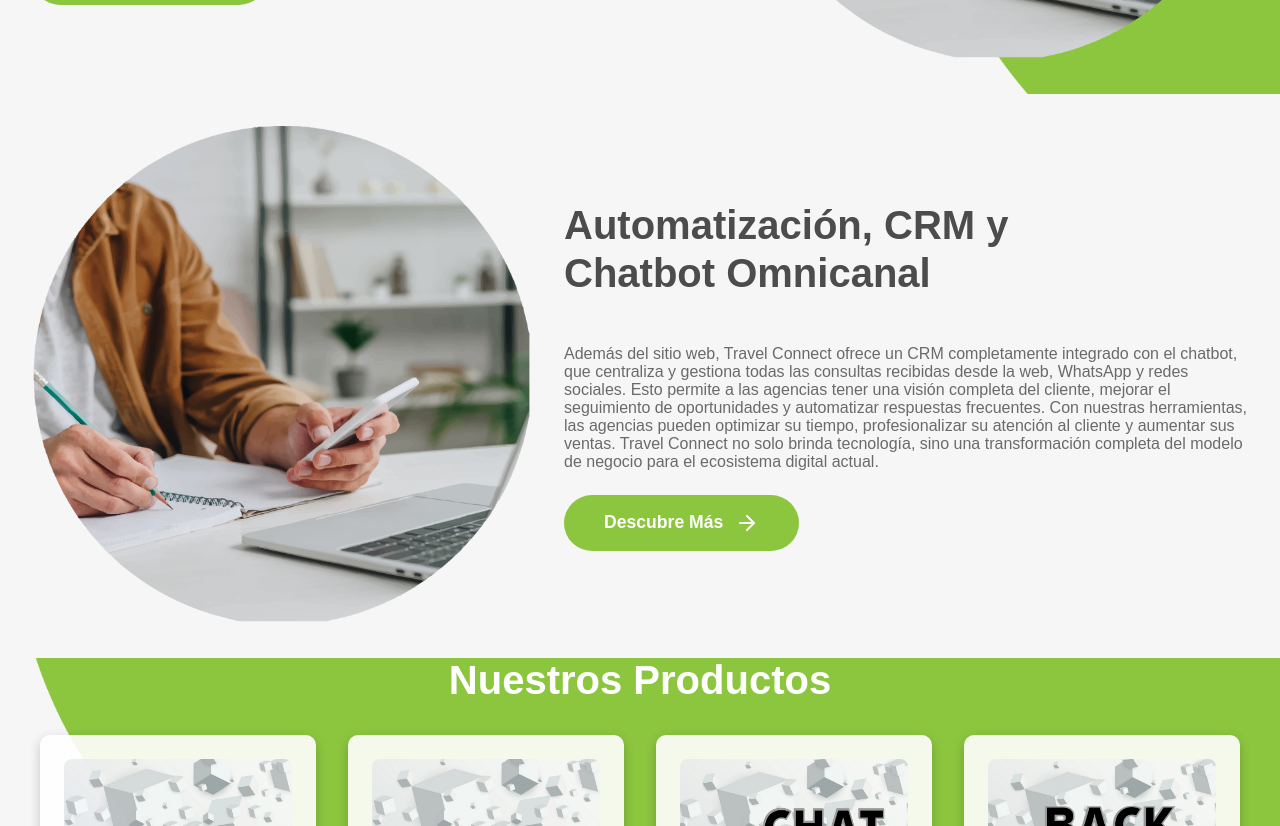
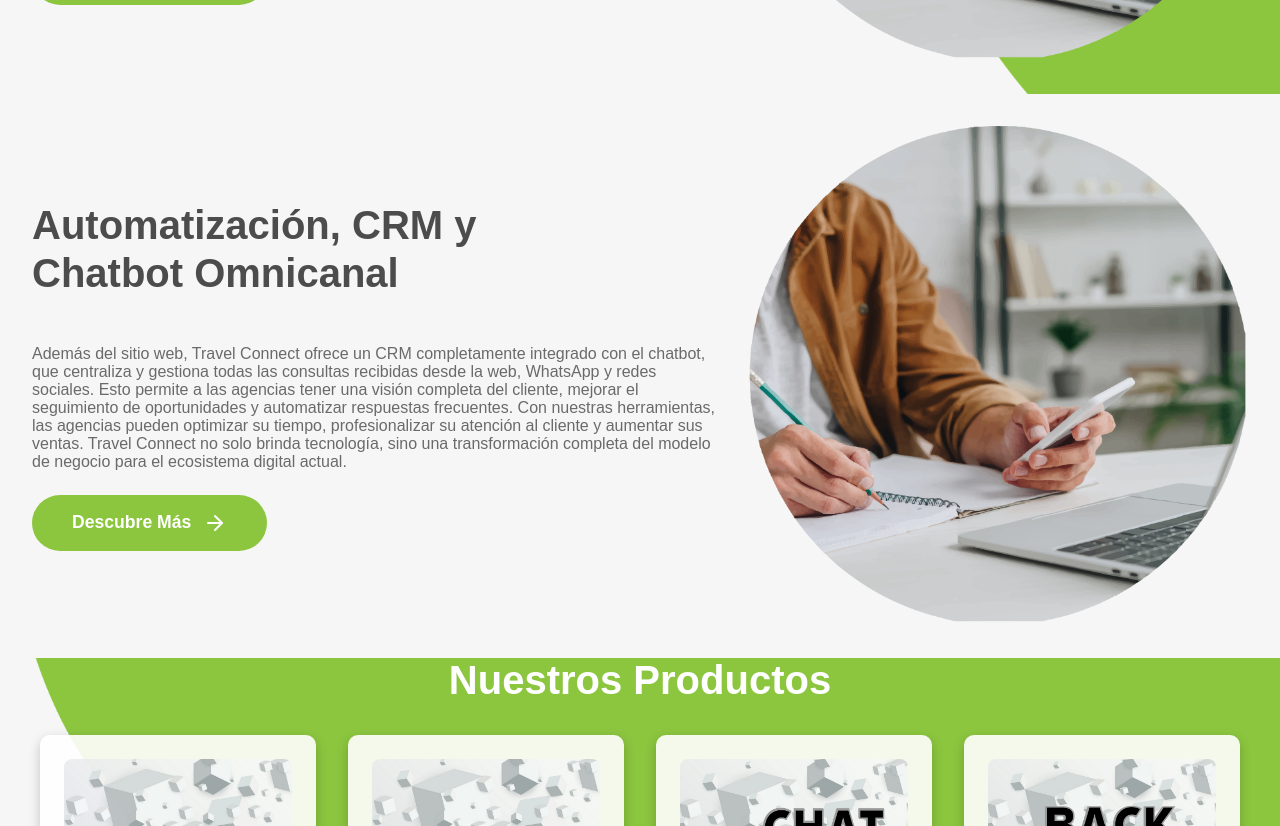
Before and after one commit to paolanovick/travel-connect-frontend, a React (Create React App) app: page / in a window 1280 px wide. Shown: the part 560-1386 px from the top of the page. Built offline with nearby package versions, Linux system fonts and the light colour scheme.

Commit message:
cambio en nosotros imagenes

```diff
--- a/src/Components/Nosotros.js
+++ b/src/Components/Nosotros.js
@@ -40,11 +40,8 @@ const Nosotros = () => {
         </div>
       </div>
 
-      {/* Segunda sección - sin background, imagen a la izquierda */}
+      {/* Segunda sección - ORDEN CORREGIDO: texto primero, imagen después */}
       <div className="home-banner-container second-section no-background">
-        <div className="home-image-section">
-          <img src={BannerImage} alt="Imagen ilustrativa de viajes" />
-        </div>
         <div className="home-text-section">
           <h1 className="primary-heading">
             Automatización, CRM y Chatbot Omnicanal
@@ -65,6 +62,9 @@ const Nosotros = () => {
             Descubre Más <FiArrowRight />
           </button>
         </div>
+        <div className="home-image-section">
+          <img src={BannerImage} alt="Imagen ilustrativa de viajes" />
+        </div>
       </div>
     </div>
   );
```
